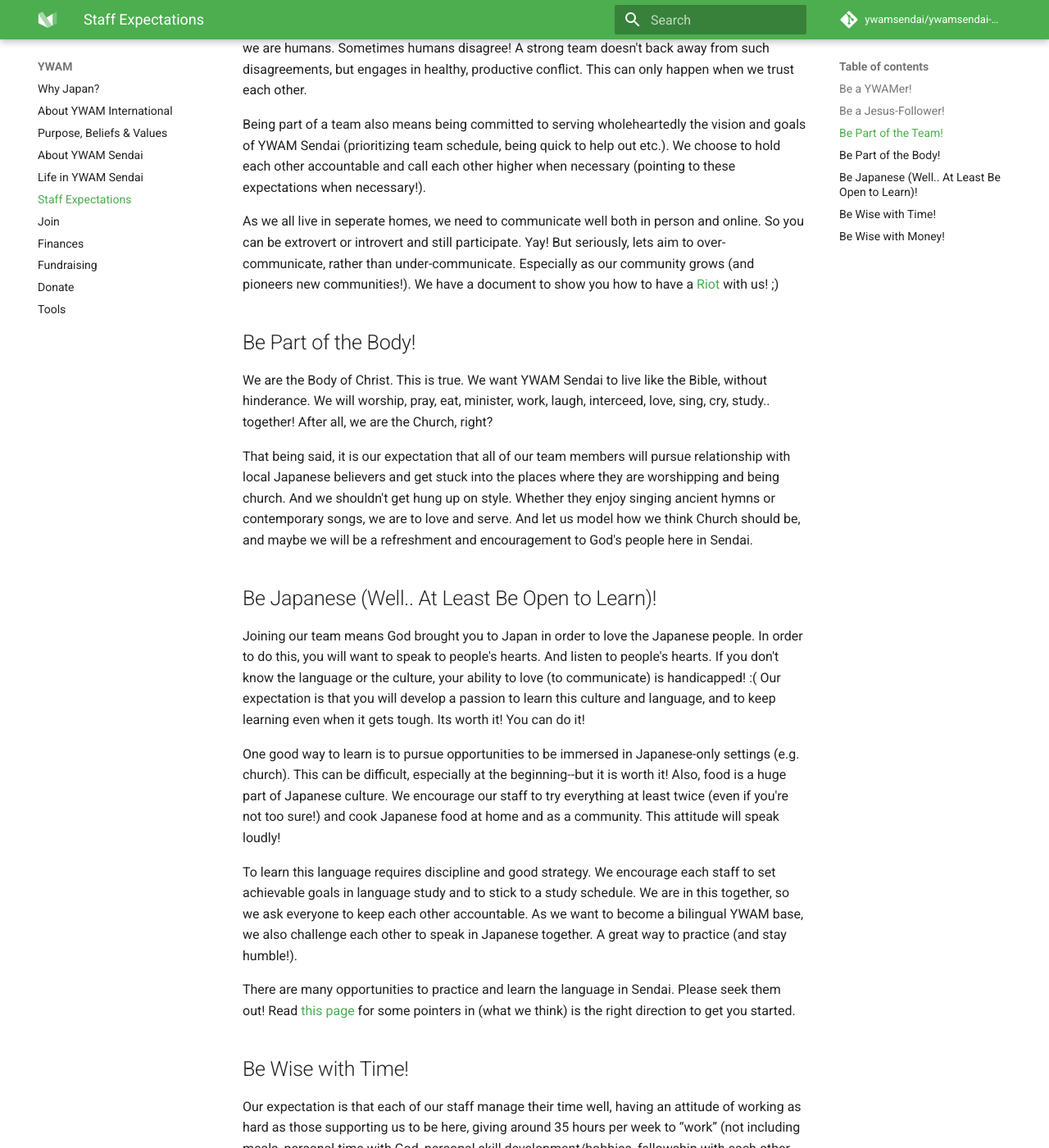
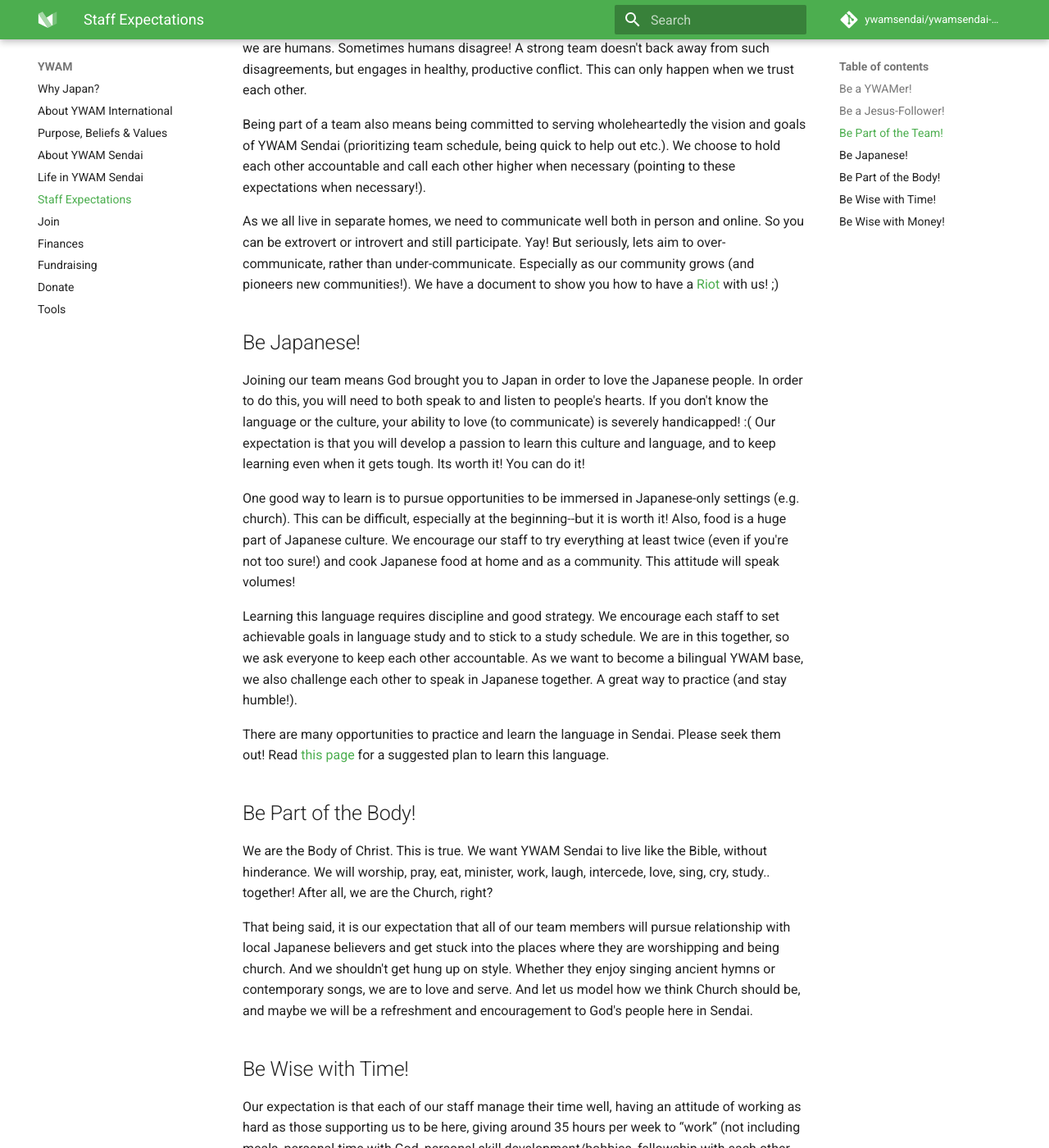
Before and after one commit to ywamsendai/ywamsendai-wiki, an MkDocs documentation site: the page built from docs/ywam/commitments.md, in a window 1280 px wide and 1400 px high, scrolled down 947 px. Shown: the whole window at 82% size. Built offline with MkDocs 1.6.1 and Material for MkDocs 9.7.7, drawn with Linux system fonts in a browser that asks for light colours; comment, search, counter and statistics services are not loaded.

Commit message:
corrected mistakes and moved japanese up the page

```diff
--- a/docs/ywam/commitments.md
+++ b/docs/ywam/commitments.md
@@ -20,23 +20,23 @@ All of us here at YWAM Sendai are called by God not just as individuals, but to
 
 Being part of a team also means being committed to serving wholeheartedly the vision and goals of YWAM Sendai (prioritizing team schedule, being quick to help out etc.). We choose to hold each other accountable and call each other higher when necessary (pointing to these expectations when necessary!).
 
-As we all live in seperate homes, we need to communicate well both in person and online. So you can be extrovert or introvert and still participate. Yay! But seriously, lets aim to over-communicate, rather than under-communicate. Especially as our community grows (and pioneers new communities!). We have a document to show you how to have a [Riot](tools.md) with us! ;)
+As we all live in separate homes, we need to communicate well both in person and online. So you can be extrovert or introvert and still participate. Yay! But seriously, lets aim to over-communicate, rather than under-communicate. Especially as our community grows (and pioneers new communities!). We have a document to show you how to have a [Riot](tools.md) with us! ;)
+
+## Be Japanese!
+
+Joining our team means God brought you to Japan in order to love the Japanese people. In order to do this, you will need to both speak to and listen to people's hearts. If you don't know the language or the culture, your ability to love (to communicate) is severely handicapped! :( Our expectation is that you will develop a passion to learn this culture and language, and to keep learning even when it gets tough. Its worth it! You can do it!
+
+One good way to learn is to pursue opportunities to be immersed in Japanese-only settings (e.g. church). This can be difficult, especially at the beginning--but it is worth it! Also, food is a huge part of Japanese culture. We encourage our staff to try everything at least twice (even if you're not too sure!) and cook Japanese food at home and as a community. This attitude will speak volumes!
+
+Learning this language requires discipline and good strategy. We encourage each staff to set achievable goals in language study and to stick to a study schedule. We are in this together, so we ask everyone to keep each other accountable. As we want to become a bilingual YWAM base, we also challenge each other to speak in Japanese together. A great way to practice (and stay humble!).
+
+There are many opportunities to practice and learn the language in Sendai. Please seek them out! Read [this page](../lifeinjapan/language.md) for a suggested plan to learn this language.
 
 ## Be Part of the Body!
 
-We are the Body of Christ. This is true. We want YWAM Sendai to live like the Bible, without hinderance. We will worship, pray, eat, minister, work, laugh, interceed, love, sing, cry, study.. together! After all, we are the Church, right?
+We are the Body of Christ. This is true. We want YWAM Sendai to live like the Bible, without hinderance. We will worship, pray, eat, minister, work, laugh, intercede, love, sing, cry, study.. together! After all, we are the Church, right?
 
 That being said, it is our expectation that all of our team members will pursue relationship with local Japanese believers and get stuck into the places where they are worshipping and being church. And we shouldn't get hung up on style. Whether they enjoy singing ancient hymns or contemporary songs, we are to love and serve. And let us model how we think Church should be, and maybe we will be a refreshment and encouragement to God's people here in Sendai.
-
-## Be Japanese (Well.. At Least Be Open to Learn)!
-
-Joining our team means God brought you to Japan in order to love the Japanese people. In order to do this, you will want to speak to people's hearts. And listen to people's hearts. If you don't know the language or the culture, your ability to love (to communicate) is handicapped! :( Our expectation is that you will develop a passion to learn this culture and language, and to keep learning even when it gets tough. Its worth it! You can do it!
-
-One good way to learn is to pursue opportunities to be immersed in Japanese-only settings (e.g. church). This can be difficult, especially at the beginning--but it is worth it! Also, food is a huge part of Japanese culture. We encourage our staff to try everything at least twice (even if you're not too sure!) and cook Japanese food at home and as a community. This attitude will speak loudly!
-
-To learn this language requires discipline and good strategy. We encourage each staff to set achievable goals in language study and to stick to a study schedule. We are in this together, so we ask everyone to keep each other accountable. As we want to become a bilingual YWAM base, we also challenge each other to speak in Japanese together. A great way to practice (and stay humble!).
-
-There are many opportunities to practice and learn the language in Sendai. Please seek them out! Read [this page](../lifeinjapan/language.md) for some pointers in (what we think) is the right direction to get you started.
 
 ## Be Wise with Time!
 
```
